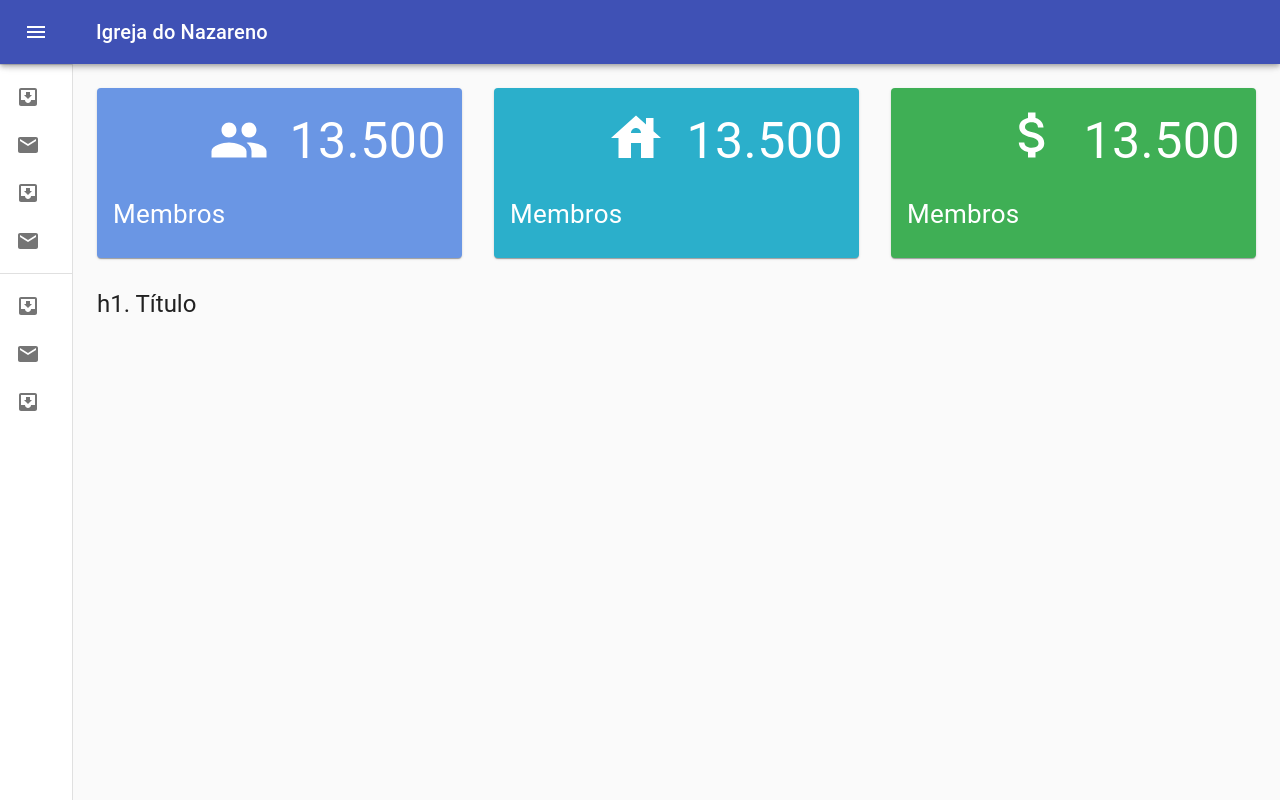
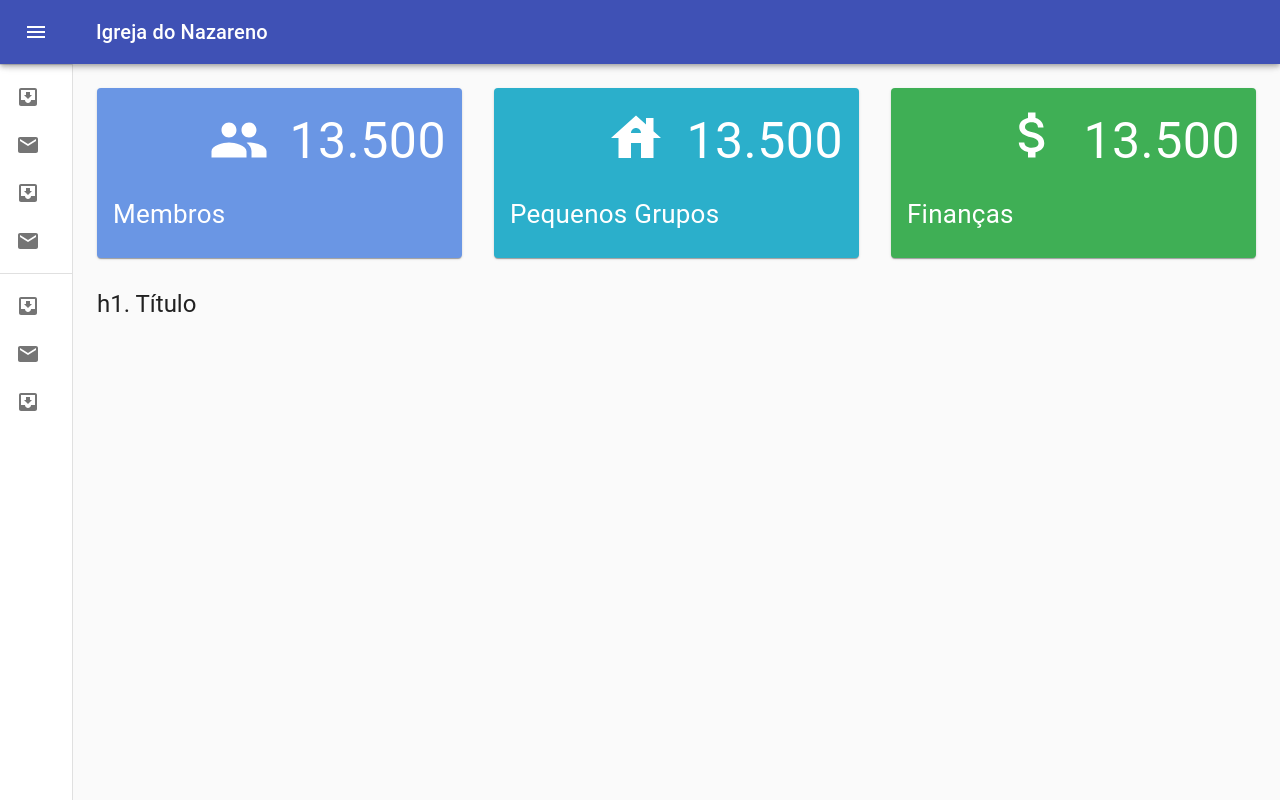
Before and after one commit to baltieri7/nazarenoweb, a React (Create React App) app: page / in a window 1280 px wide. Built offline with nearby package versions, Linux system fonts and the light colour scheme.

Commit message:
Descrições dos cards principais do dashboard

```diff
--- a/src/components/card/Balanco.js
+++ b/src/components/card/Balanco.js
@@ -46,7 +46,7 @@ export default function SimpleCard() {
             13.500
         </Typography>
           <Typography className={classes.subtext}>
-            Membros
+            Finanças
         </Typography>
         </CardContent>
       </Card>
--- a/src/components/card/PequenosGrupos.js
+++ b/src/components/card/PequenosGrupos.js
@@ -46,7 +46,7 @@ export default function SimpleCard() {
             13.500
         </Typography>
           <Typography className={classes.subtext}>
-            Membros
+            Pequenos Grupos
         </Typography>
         </CardContent>
       </Card>
```
Also changed, not shown: 1 other file (tests, documents, lock files or other folders).
